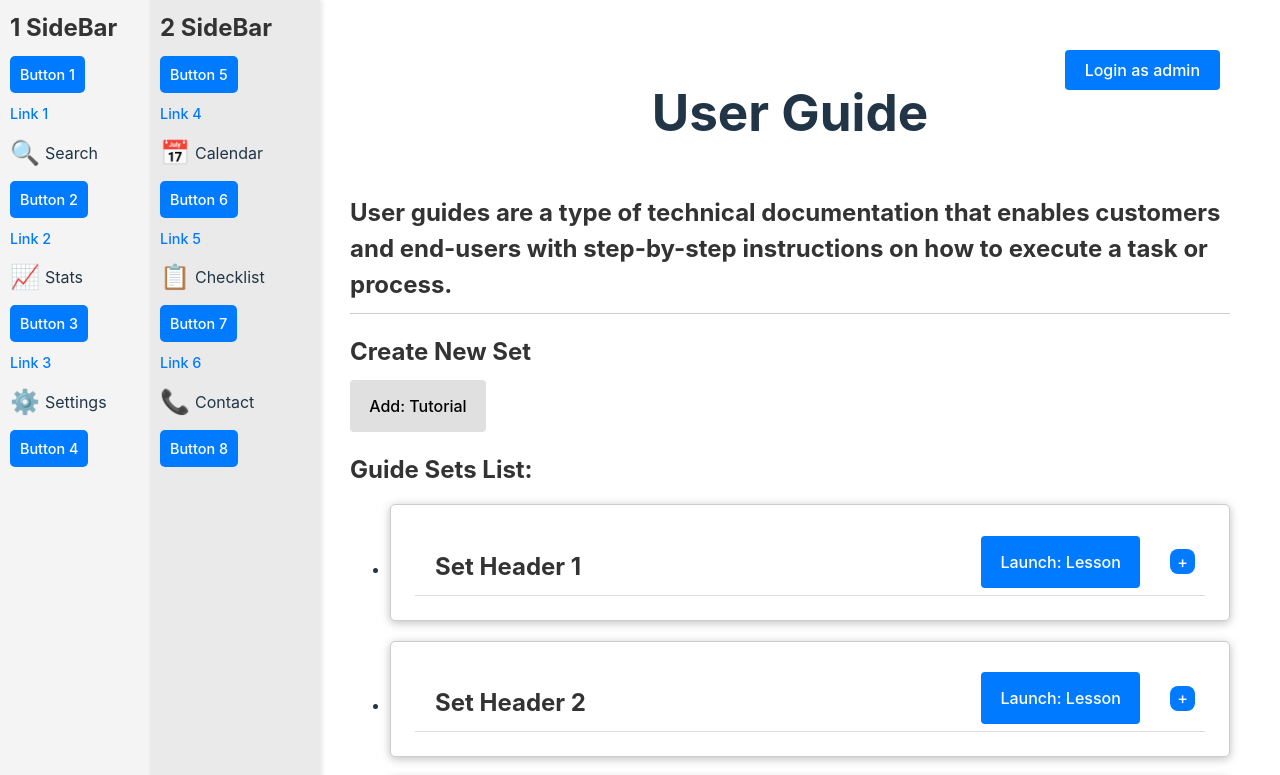
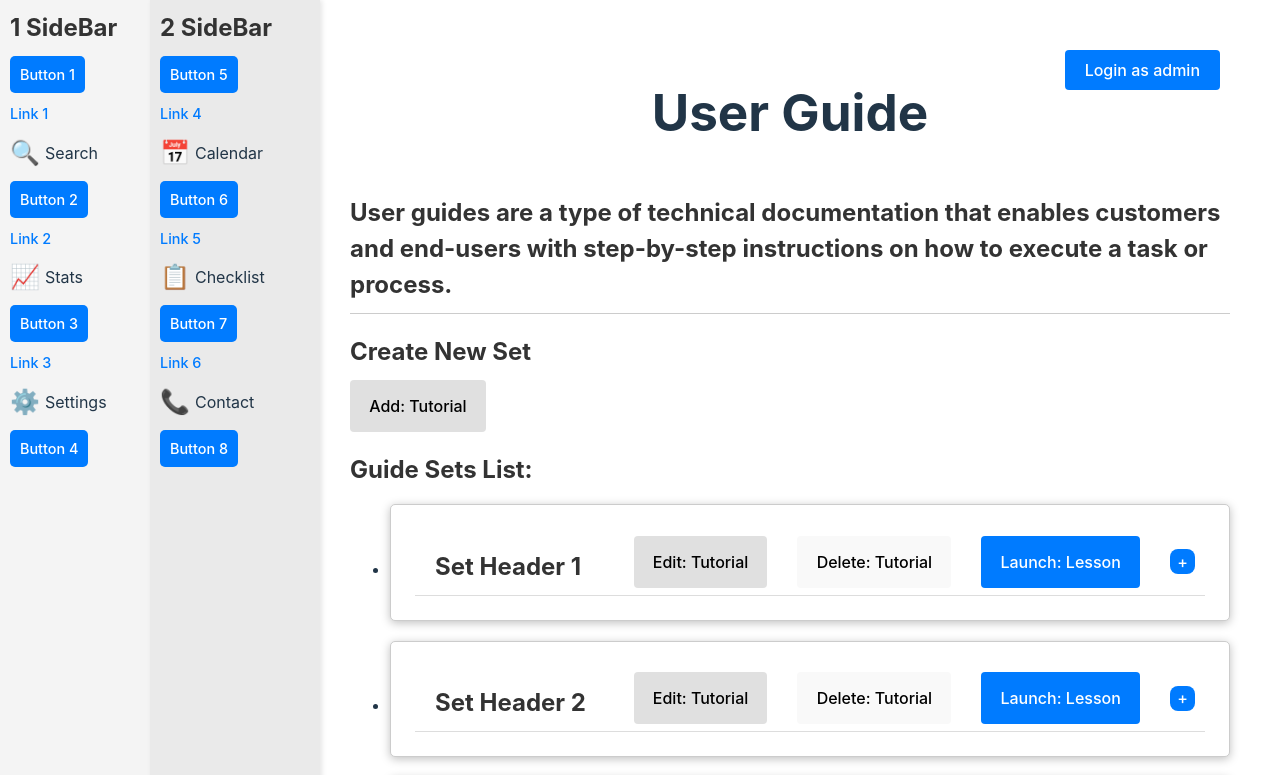
Before and after one commit to DeveloperJefremov/UserGuide, a React (Vite) app: page / in a window 1280 px wide. Shown: the top 775 px of the page. Built offline with nearby package versions, Linux system fonts and the light colour scheme.

Commit message:
настроена логика guidesteplist

```diff
--- a/src/components/GuideSet/GuideSet.jsx
+++ b/src/components/GuideSet/GuideSet.jsx
@@ -3,22 +3,74 @@ import Button from '../Button/Button';
 import GuideStepsList from '../GuideStepsList/GuideStepsList';
 import styles from './GuideSet.module.css';
 
+export default function GuideSet({
+	data = [],
+	title,
+	handleSetChange,
+	onCreateSet,
+	onLaunchSet,
+
+	handleEditSet,
+	handleDeleteSet,
+}) {
+	const [isContentVisible, setIsContentVisible] = useState(false);
+
+	const toggleContentVisibility = () => {
+		setIsContentVisible(prevState => !prevState);
+	};
+
+	if (!data && title !== 'Create New Set') return null;
+
+	return (
+		<div className={styles.guideSet}>
+			<GuideSetHeader
+				handleEditSet={handleEditSet}
+				handleDeleteSet={handleDeleteSet}
+				title={data && data[0] ? data[0].setHeader : title}
+				onToggleContent={!onCreateSet && toggleContentVisibility}
+				isContentVisible={isContentVisible}
+				onClick={handleSetChange}
+				onLaunchSet={onLaunchSet}
+			/>
+
+			{isContentVisible && (
+				<GuideSetBody>
+					{/* <GuideStepsList
+						data={data}
+						key={data.id}
+						setGuideSetsList={setGuideSetsList}
+					/> */}
+				</GuideSetBody>
+			)}
+
+			{isContentVisible && data && (
+				<GuideSetFooter content={data[0] ? data[0].setFooter : ''} />
+			)}
+		</div>
+	);
+}
+
 const GuideSetHeader = ({
+	handleDeleteSet,
+	handleEditSet,
 	title,
+	handleSetChange,
 	onToggleContent,
 	isContentVisible,
-	onCreateSet,
+
 	onLaunchSet,
 }) => {
 	return (
 		<div className={styles.guideSetHeader}>
 			<h2>{title}</h2>
 			<div className={styles.buttonContainer}>
-				{/* {onCreateSet && (
-					<Button onClick={onCreateSet} variant='lightGrey' size='lg'>
-						Add: Tutorial
-					</Button>
-				)} */}
+				<Button onClick={handleEditSet} variant='lightGrey' size='lg'>
+					Edit: Tutorial
+				</Button>
+				<Button onClick={handleDeleteSet} variant='danger' size='lg'>
+					Delete: Tutorial
+				</Button>
+
 				{onLaunchSet && (
 					<Button onClick={onLaunchSet} variant='default' size='lg'>
 						Launch: Lesson
@@ -46,40 +98,3 @@ const GuideSetFooter = ({ content }) => {
 		</div>
 	);
 };
-
-export default function GuideSet({
-	data = [],
-	title,
-	onCreateSet,
-	onLaunchSet,
-}) {
-	const [isContentVisible, setIsContentVisible] = useState(false);
-
-	const toggleContentVisibility = () => {
-		setIsContentVisible(prevState => !prevState);
-	};
-
-	if (!data && title !== 'Create New Set') return null;
-
-	return (
-		<div className={styles.guideSet}>
-			<GuideSetHeader
-				title={data && data[0] ? data[0].setHeader : title}
-				onToggleContent={!onCreateSet && toggleContentVisibility}
-				isContentVisible={isContentVisible}
-				onCreateSet={onCreateSet}
-				onLaunchSet={onLaunchSet}
-			/>
-
-			{isContentVisible && (
-				<GuideSetBody>
-					<GuideStepsList data={data} key={data.id} />
-				</GuideSetBody>
-			)}
-
-			{isContentVisible && data && (
-				<GuideSetFooter content={data[0] ? data[0].setFooter : ''} />
-			)}
-		</div>
-	);
-}
--- a/src/components/GuideSet/GuideSet.module.css
+++ b/src/components/GuideSet/GuideSet.module.css
@@ -71,3 +71,46 @@
 	border-top: 1px solid #ddd;
 	padding-left: 20px;
 }
+
+/*
+body */
+.setBody {
+	opacity: 0; /* Start with 0 opacity */
+	transition: opacity 0.3s ease-in-out, max-height 0.3s ease-in-out;
+	max-height: 0; /* Collapsed by default */
+	overflow: hidden; /* Hide content that exceeds max-height */
+}
+
+.expanded {
+	opacity: 1; /* Fade in to full opacity */
+	max-height: 1000px; /* Увеличим max-height достаточно для того, чтобы вместить весь контент */
+}
+
+.folded {
+	opacity: 0; /* Ensure opacity is 0 */
+	max-height: 0; /* Max-height 0 to hide the content */
+}
+
+/* Animation for fading in */
+@keyframes fadeIn {
+	0% {
+		opacity: 0;
+		max-height: 0;
+	}
+	100% {
+		opacity: 1;
+		max-height: 1000px; /* Достаточно большое значение */
+	}
+}
+
+/* Animation for fading out */
+@keyframes fadeOut {
+	0% {
+		opacity: 1;
+		max-height: 1000px; /* Достаточно большое значение */
+	}
+	100% {
+		opacity: 0;
+		max-height: 0;
+	}
+}
--- a/src/components/GuideSetsList/GuideSetsList.jsx
+++ b/src/components/GuideSetsList/GuideSetsList.jsx
@@ -9,17 +9,28 @@ export default function GuideSetsList() {
 	const [guideSetsList, setGuideSetsList] = useState(mockData);
 	const [isModalOpen, setIsModalOpen] = useState(false);
 	const [newSetTitle, setNewSetTitle] = useState('');
+	const [setMode, setSetMode] = useState('folded');
+	const [currentSetId, setCurrentSetId] = useState(null);
 
 	const handleCreateSet = () => {
+		setNewSetTitle('');
+		setSetMode('create');
 		setIsModalOpen(true);
 	};
 
-	const handleLaunchSet = () => {
-		alert('Launch button clicked');
+	const handleEditSet = id => {
+		const selectedSet = guideSetsList.find(set => set.id === id);
+		setNewSetTitle(selectedSet.data[0].setHeader); // Заполняем заголовок выбранного набора
+		setCurrentSetId(id); // Запоминаем ID текущего набора
+		setSetMode('edit');
+		setIsModalOpen(true);
 	};
 
-	const handleTitleChange = title => {
-		setNewSetTitle(title);
+	const handleDeleteSet = id => {
+		const updatedGuideSetsList = guideSetsList.filter(
+			guideSet => guideSet.id !== id
+		);
+		setGuideSetsList(updatedGuideSetsList); // Обновляем список, исключая удалённый набор
 	};
 
 	const handleSaveNewSet = () => {
@@ -27,7 +38,9 @@ export default function GuideSetsList() {
 			alert('Title cannot be empty');
 			return;
 		}
-		// Создание нового сета и добавление его в список
+
+		if (setMode === 'create') {
+			// Создаем новый набор
 			const newSet = {
 				id: guideSetsList.length + 1,
 				data: [
@@ -38,39 +51,61 @@ export default function GuideSetsList() {
 				],
 			};
 			setGuideSetsList([...guideSetsList, newSet]);
-		setIsModalOpen(false); // Закрыть модальное окно
-		setNewSetTitle(''); // Очистить заголовок
+		} else if (setMode === 'edit') {
+			// Обновляем существующий набор
+			const updatedGuideSetsList = guideSetsList.map(guideSet => {
+				if (guideSet.id === currentSetId) {
+					return {
+						...guideSet,
+						data: [{ ...guideSet.data[0], setHeader: newSetTitle }],
+					};
+				}
+				return guideSet;
+			});
+			setGuideSetsList(updatedGuideSetsList);
+		}
+
+		setIsModalOpen(false);
+		setNewSetTitle('');
 	};
 
 	const handleCancel = () => {
-		setIsModalOpen(false);
-		setNewSetTitle(''); // Очистить заголовок при отмене
+		setIsModalOpen(false); // Закрываем окно
+		setNewSetTitle(''); // Очищаем заголовок
 	};
 
 	return (
 		<div>
-			{/* <GuideSet title='Create New Set' onCreateSet={handleCreateSet} /> */}
 			<h2>Create New Set</h2>
 			<Button onClick={handleCreateSet} variant='lightGrey' size='lg'>
 				Add: Tutorial
 			</Button>
 
+			{/* Модальное окно с формой */}
 			{isModalOpen && (
 				<Modal onClick={handleCancel}>
 					<GuideSetHeaderForm
+						setMode={setMode}
 						title={newSetTitle}
-						onTitleChange={handleTitleChange}
+						onTitleChange={setNewSetTitle}
 						onSave={handleSaveNewSet}
 						onCancel={handleCancel}
 					/>
 				</Modal>
 			)}
+
 			<h2>Guide Sets List:</h2>
-
 			<ul>
 				{guideSetsList.map(guideSet => (
 					<li key={guideSet.id}>
-						<GuideSet data={guideSet.data} onLaunchSet={handleLaunchSet} />
+						<GuideSet
+							handleEditSet={() => handleEditSet(guideSet.id)} // Передаем ID для редактирования
+							handleDeleteSet={() => handleDeleteSet(guideSet.id)} // Передаем ID для удаления
+							setMode={setMode}
+							data={guideSet.data}
+							onLaunchSet={() => alert('Launch button clicked')}
+							setGuideSetsList={setGuideSetsList}
+						/>
 					</li>
 				))}
 			</ul>
--- a/src/components/GuideStep/GuideStepForm.jsx
+++ b/src/components/GuideStep/GuideStepForm.jsx
@@ -1,5 +1,6 @@
 import React, { useEffect, useState } from 'react';
 import Button from '../Button/Button';
+import Modal from '../UI/Modal';
 import styles from './GuideStepForm.module.css';
 
 export default function GuideStepForm({
@@ -21,6 +22,11 @@ export default function GuideStepForm({
 	// } = formData;
 
 	const [formData, setFormData] = useState(initialFormData);
+	const [isModalOpen, setIsModalOpen] = useState(false);
+
+	useEffect(() => {
+		setFormData(initialFormData);
+	}, [initialFormData]);
 
 	// useEffect(() => {
 	// 	setFormData({
@@ -43,6 +49,9 @@ export default function GuideStepForm({
 	// 	imageUrl,
 	// 	order,
 	// ]);
+	setIsModalOpen(false);
+	const handleCancel = () => {
+		setIsModalOpen(false);
 
 		const handleChange = e => {
 			const { name, value, type, checked } = e.target;
@@ -62,7 +71,9 @@ export default function GuideStepForm({
 
 			if (checked) {
 				try {
-				const response = await fetch('https://dog.ceo/api/breeds/image/random');
+					const response = await fetch(
+						'https://dog.ceo/api/breeds/image/random'
+					);
 					const data = await response.json();
 					if (data && data.message) {
 						updatedData = {
@@ -92,6 +103,9 @@ export default function GuideStepForm({
 		console.log('guidestepform.jsx = mode: ', mode);
 
 		return (
+			<>
+				{isModalOpen && (
+					<Modal onClick={handleCancel}>
 						<div className={styles.stepDetails}>
 							<label>
 								Title:
@@ -112,7 +126,9 @@ export default function GuideStepForm({
 									type='number'
 									name='order'
 									value={formData.order}
-					onChange={mode === 'edit' || mode === 'create' ? handleChange : null}
+									onChange={
+										mode === 'edit' || mode === 'create' ? handleChange : null
+									}
 									disabled={mode === 'edit' || mode === 'create' ? false : true}
 								/>
 							</label>
@@ -122,7 +138,9 @@ export default function GuideStepForm({
 									className={styles.textarea}
 									name='description'
 									value={formData.description}
-					onChange={mode === 'edit' || mode === 'create' ? handleChange : null}
+									onChange={
+										mode === 'edit' || mode === 'create' ? handleChange : null
+									}
 									disabled={mode === 'edit' || mode === 'create' ? false : true}
 								/>
 							</label>
@@ -133,7 +151,9 @@ export default function GuideStepForm({
 									type='text'
 									name='elementId'
 									value={formData.elementId}
-					onChange={mode === 'edit' || mode === 'create' ? handleChange : null}
+									onChange={
+										mode === 'edit' || mode === 'create' ? handleChange : null
+									}
 									disabled={mode === 'edit' || mode === 'create' ? false : true}
 								/>
 							</label>
@@ -161,9 +181,13 @@ export default function GuideStepForm({
 											min='1'
 											value={formData.imgWidth}
 											onChange={
-								mode === 'edit' || mode === 'create' ? handleChange : null
+												mode === 'edit' || mode === 'create'
+													? handleChange
+													: null
 											}
-							disabled={mode === 'edit' || mode === 'create' ? false : true}
+											disabled={
+												mode === 'edit' || mode === 'create' ? false : true
+											}
 											className={styles.input}
 										/>
 									</label>
@@ -175,9 +199,13 @@ export default function GuideStepForm({
 											min='1'
 											value={formData.imgHeight}
 											onChange={
-								mode === 'edit' || mode === 'create' ? handleChange : null
+												mode === 'edit' || mode === 'create'
+													? handleChange
+													: null
 											}
-							disabled={mode === 'edit' || mode === 'create' ? false : true}
+											disabled={
+												mode === 'edit' || mode === 'create' ? false : true
+											}
 											className={styles.input}
 										/>
 									</label>
@@ -188,6 +216,8 @@ export default function GuideStepForm({
 										width={formData.imgWidth}
 										height={formData.imgHeight}
 									/>
+								</>
+							)}
 							<div style={{ textAlign: 'right' }}>
 								<Button variant='lightGrey' size='md' onClick={onCancel}>
 									Cancel
@@ -196,8 +226,10 @@ export default function GuideStepForm({
 									Save
 								</Button>
 							</div>
+						</div>
+					</Modal>
+				)}
 			</>
-			)}
-		</div>
 		);
+	};
 }
```
Also changed, not shown: src/components/GuideSet/GuideSetHeaderForm.jsx (+15 -2 lines), src/components/GuideStepsList/GuideStepsList.jsx (+24 -21 lines). Lines whose indentation alone changed are shown as unchanged.
